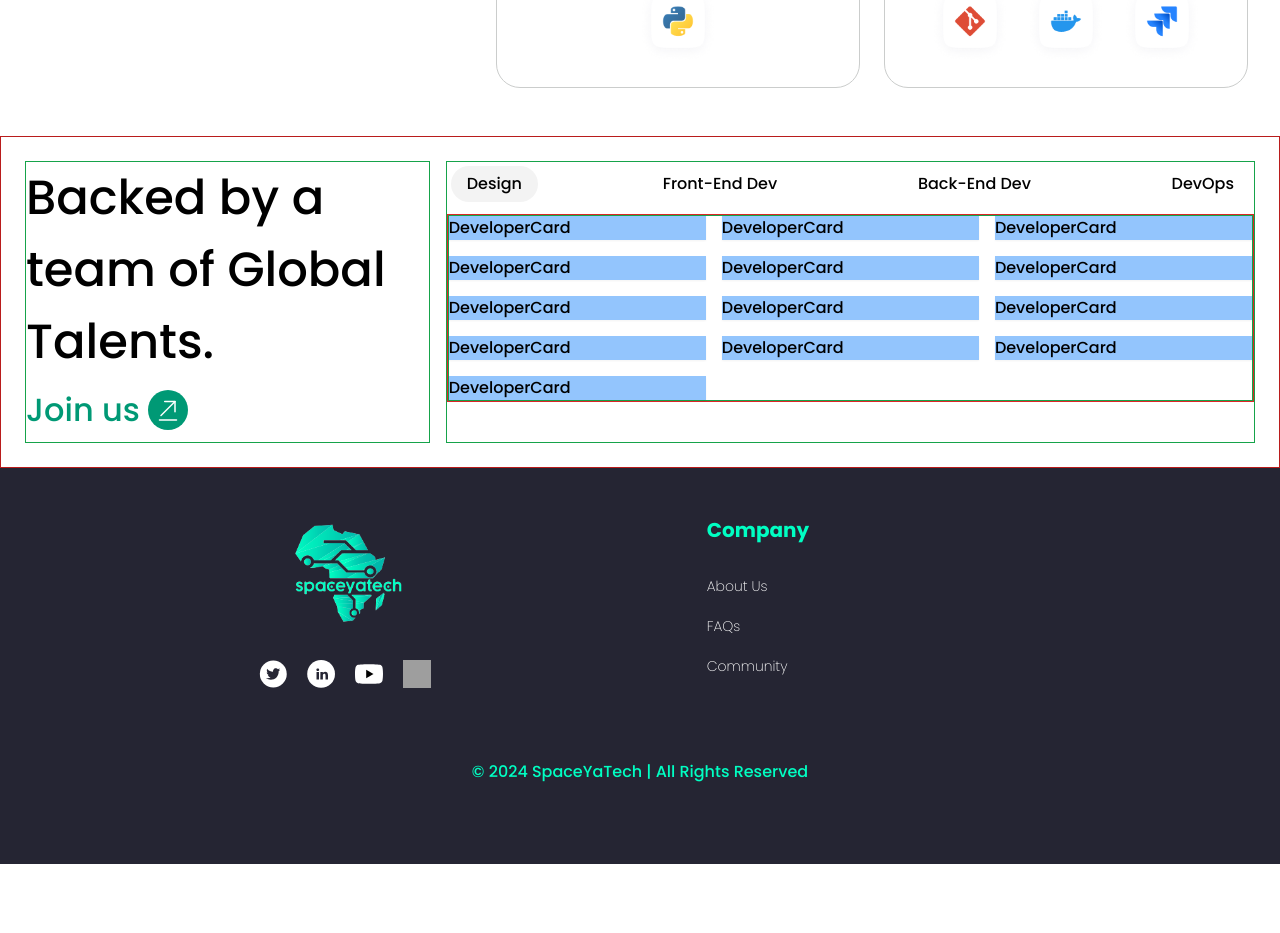
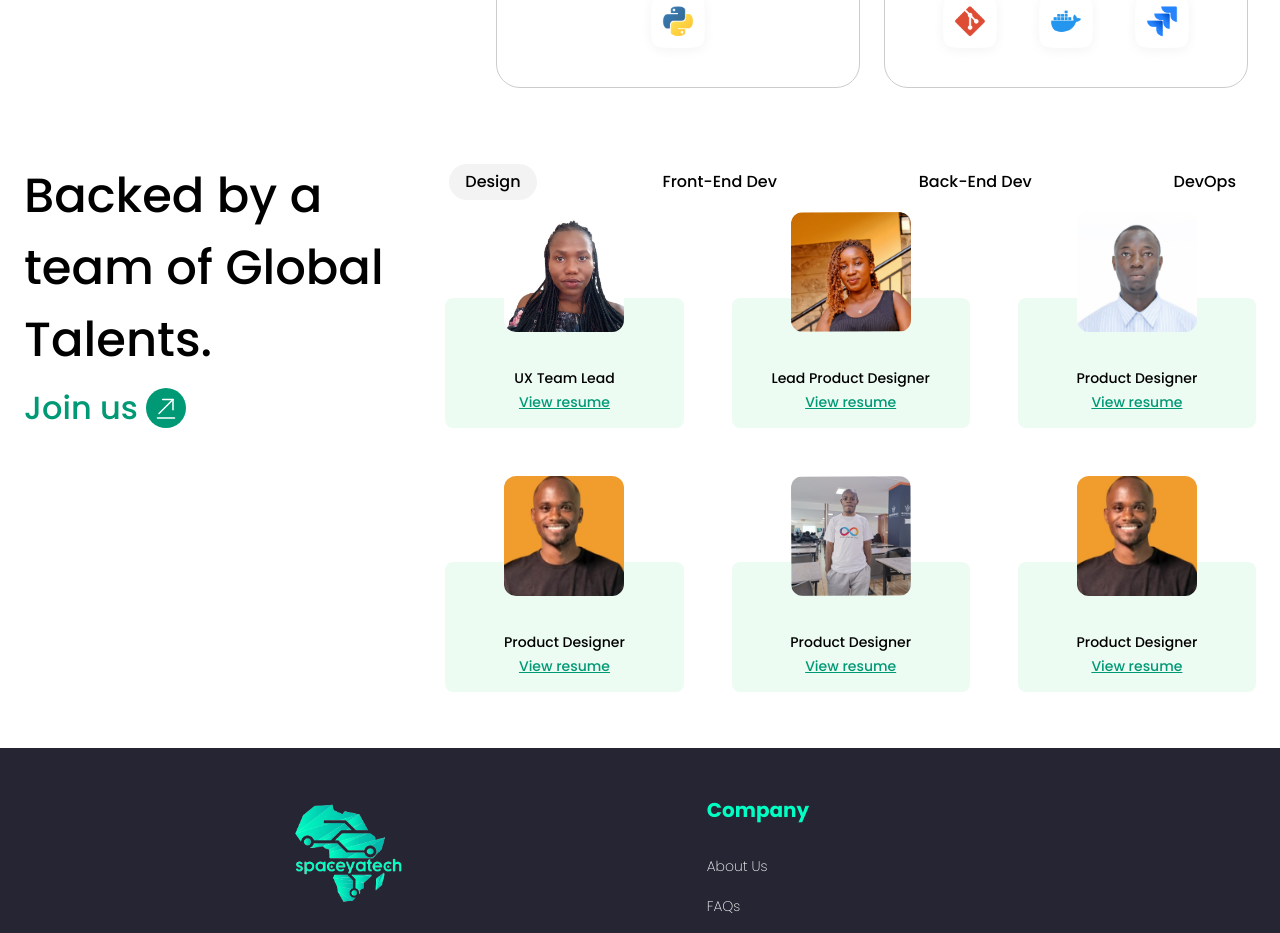
Before and after one commit to SpaceyaTech/SYT-Web-Redesign, a React (Vite) app: page /products in a window 1280 px wide. Shown: the part 3080-4013 px from the top of the page. Before the commit the page ends 3944 px from the top, so only its background shows below. Built offline with nearby package versions, Linux system fonts and the light colour scheme; no server answers; grey boxes are pictures that could not be loaded.

Commit message:
developecard build

```diff
--- a/src/APP/pages/products2/Products.jsx
+++ b/src/APP/pages/products2/Products.jsx
@@ -1,15 +1,18 @@
-import React from "react";
-import { HeroSection, ProductsSection, Team, TechStack } from "./sections";
+import React, { useEffect } from "react";
+import { HeroSection, ProductsSection, Teams, TechStack } from "./sections";
 
-function Products() {
+const Products = () => {
+  useEffect(() => {
+    window.scrollTo(0, 0);
+  }, []);
   return (
     <>
       <HeroSection />
       <ProductsSection />
       <TechStack />
-      <Team />
+      <Teams />
     </>
   );
-}
+};
 
 export default Products;
--- a/src/APP/pages/products2/data.js
+++ b/src/APP/pages/products2/data.js
@@ -1,3 +1,10 @@
+import {
+  aaron,
+  emmy,
+  fred,
+  juma,
+  pamela,
+} from "../../../assets/images/aboutPage";
 import {
   angular,
   django,
@@ -84,143 +91,111 @@ export const teams = {
   Design: [
     {
       id: 1,
-      title:
-        "Does drinking coffee make you smarter? Does drinking coffee make you smarter? Does drinking coffee make you smarter?",
-      date: "5h ago",
-      commentCount: 5,
-      shareCount: 2,
+      name: "Emmy Akinyi",
+      title: "UX Team Lead",
+      headshot: emmy,
     },
     {
       id: 2,
-      title: "So you've bought coffee... now what?",
-      date: "2h ago",
-      commentCount: 3,
-      shareCount: 2,
+      name: "Pamela Owino",
+      title: "Lead Product Designer",
+      headshot: pamela,
     },
     {
       id: 3,
-      title: "So you've bought coffee... now what?",
-      date: "2h ago",
-      commentCount: 3,
-      shareCount: 2,
+      name: "Aoron Abubakar",
+      title: "Product Designer",
+      headshot: aaron,
     },
     {
       id: 4,
-      title: "So you've bought coffee... now what?",
-      date: "2h ago",
-      commentCount: 3,
-      shareCount: 2,
+      name: "Robert Okusi",
+      title: "Product Designer",
+      headshot: fred,
     },
     {
       id: 5,
-      title: "So you've bought coffee... now what?",
-      date: "2h ago",
-      commentCount: 3,
-      shareCount: 2,
+      name: "Temitayo Adeleye",
+      title: "Product Designer",
+      headshot: juma,
     },
     {
       id: 6,
-      title: "So you've bought coffee... now what?",
-      date: "2h ago",
-      commentCount: 3,
-      shareCount: 2,
-    },
-    {
-      id: 7,
-      title: "So you've bought coffee... now what?",
-      date: "2h ago",
-      commentCount: 3,
-      shareCount: 2,
-    },
-    {
-      id: 8,
-      title: "So you've bought coffee... now what?",
-      date: "2h ago",
-      commentCount: 3,
-      shareCount: 2,
-    },
-    {
-      id: 9,
-      title: "So you've bought coffee... now what?",
-      date: "2h ago",
-      commentCount: 3,
-      shareCount: 2,
-    },
-    {
-      id: 10,
-      title: "So you've bought coffee... now what?",
-      date: "2h ago",
-      commentCount: 3,
-      shareCount: 2,
-    },
-    {
-      id: 11,
-      title: "So you've bought coffee... now what?",
-      date: "2h ago",
-      commentCount: 3,
-      shareCount: 2,
-    },
-    {
-      id: 12,
-      title: "So you've bought coffee... now what?",
-      date: "2h ago",
-      commentCount: 3,
-      shareCount: 2,
-    },
-    {
-      id: 13,
-      title: "So you've bought coffee... now what?",
-      date: "2h ago",
-      commentCount: 3,
-      shareCount: 2,
+      name: "Olaniran Rasheed",
+      title: "Product Designer",
+      headshot: fred,
     },
   ],
   "Front-End Dev": [
     {
       id: 1,
-      title: "Is tech making coffee better or worse?",
-      date: "Jan 7",
-      commentCount: 29,
-      shareCount: 16,
+      name: "Emmy Akinyi",
+      title: "UX Team Lead",
+      headshot: emmy,
     },
     {
-      id: 2,
-      title: "The most innovative things happening in coffee",
-      date: "Mar 19",
-      commentCount: 24,
-      shareCount: 12,
+      id: 3,
+      name: "Aoron Abubakar",
+      title: "Product Designer",
+      headshot: aaron,
+    },
+    {
+      id: 4,
+      name: "Robert Okusi",
+      title: "Product Designer",
+      headshot: fred,
+    },
+    {
+      id: 5,
+      name: "Temitayo Adeleye",
+      title: "Product Designer",
+      headshot: juma,
+    },
+    {
+      id: 6,
+      name: "Olaniran Rasheed",
+      title: "Product Designer",
+      headshot: fred,
     },
   ],
   "Back-End Dev": [
     {
-      id: 1,
-      title: "Ask Me Anything: 10 answers to your questions about coffee",
-      date: "2d ago",
-      commentCount: 9,
-      shareCount: 5,
+      id: 4,
+      name: "Robert Okusi",
+      title: "Product Designer",
+      headshot: fred,
     },
     {
-      id: 2,
-      title: "The worst advice we've ever heard about coffee",
-      date: "4d ago",
-      commentCount: 1,
-      shareCount: 2,
+      id: 5,
+      name: "Temitayo Adeleye",
+      title: "Product Designer",
+      headshot: juma,
+    },
+    {
+      id: 6,
+      name: "Olaniran Rasheed",
+      title: "Product Designer",
+      headshot: fred,
     },
   ],
   DevOps: [
     {
       id: 1,
-      title: "Ask Me Anything: 10 answers to your questions about coffee",
-      date: "2d ago",
-      commentCount: 9,
-      shareCount: 5,
+      name: "Emmy Akinyi",
+      title: "UX Team Lead",
+      headshot: emmy,
     },
     {
       id: 2,
-      title: "The worst advice we've ever heard about coffee",
-      date: "4d ago",
-      commentCount: 1,
-      shareCount: 2,
+      name: "Pamela Owino",
+      title: "Lead Product Designer",
+      headshot: pamela,
+    },
+    {
+      id: 3,
+      name: "Aoron Abubakar",
+      title: "Product Designer",
+      headshot: aaron,
     },
   ],
 };
--- a/src/APP/pages/products2/sections/DeveloperCard.jsx
+++ b/src/APP/pages/products2/sections/DeveloperCard.jsx
@@ -1,7 +1,34 @@
 import React from "react";
 
-function DeveloperCard() {
-  return <div className="relative shadow-sm bg-blue-300">DeveloperCard</div>;
-}
+const DeveloperCard = ({ name, title, headshot }) => {
+  return (
+    <div className="relative h-[216px]">
+      {/* headshot */}
+      <img
+        src={headshot}
+        alt={name}
+        className="h-[120px] w-[120px] rounded-xl object-cover z-10 absolute top-0 left-1/2 transform -translate-x-1/2 shadow-md md:shadow-transparent"
+      />
+
+      {/* Details */}
+      <div className="bg-[#EDFCF3] absolute bottom-0 left-0 w-full h-3/5 flex flex-col items-center justify-end text-center gap-1 pb-5 md:pb-4 rounded-md md:rounded-lg shadow-md md:shadow-transparent">
+        <h3 className="text-[15px] leading-5 font-medium md:text-xl md:leading-6 capitalize">
+          {NamedNodeMap}
+        </h3>
+        <span className="text-xs font-normal md:text-sm capitalize">
+          {title}
+        </span>
+        <a
+          href="/products"
+          target="_blank"
+          rel="noopener noreferrer"
+          className="text-[#009975] text-[11px] font-normal underline mt-1/2 md:text-sm"
+        >
+          View resume
+        </a>
+      </div>
+    </div>
+  );
+};
 
 export default DeveloperCard;
--- a/src/APP/pages/products2/sections/HeroSection.jsx
+++ b/src/APP/pages/products2/sections/HeroSection.jsx
@@ -1,6 +1,6 @@
 import React from "react";
 
-function HeroSection() {
+const HeroSection = () => {
   return (
     <section className="py-4 md:py-8 flex flex-col gap-6 md:gap-8 items-center justify-center md:max-w-4xl mx-auto">
       {/* text section */}
@@ -27,6 +27,6 @@ function HeroSection() {
       </div>
     </section>
   );
-}
+};
 
 export default HeroSection;
--- a/src/APP/pages/products2/sections/ProductsCard.jsx
+++ b/src/APP/pages/products2/sections/ProductsCard.jsx
@@ -1,7 +1,7 @@
 import React from "react";
 import { upleft } from "../../../../assets/images/icons";
 
-function ProductsCard({ name, desc, img, link, index }) {
+const ProductsCard = ({ name, desc, img, link, index }) => {
   return (
     <div
       className={`flex flex-col
@@ -49,6 +49,6 @@ function ProductsCard({ name, desc, img, link, index }) {
       </a>
     </div>
   );
-}
+};
 
 export default ProductsCard;
--- a/src/APP/pages/products2/sections/ProductsSection.jsx
+++ b/src/APP/pages/products2/sections/ProductsSection.jsx
@@ -3,7 +3,7 @@ import React from "react";
 import ProductsCard from "./ProductsCard";
 import { products } from "../data";
 
-function ProductsSection() {
+const ProductsSection = () => {
   return (
     <section className="py-2 px-4 md:px-8 md:py-4 flex flex-col gap-6 md:gap-10">
       {products.map(({ name, desc, img, link }, i) => (
@@ -18,6 +18,6 @@ function ProductsSection() {
       ))}
     </section>
   );
-}
+};
 
 export default ProductsSection;
--- a/src/APP/pages/products2/sections/StackCategory.jsx
+++ b/src/APP/pages/products2/sections/StackCategory.jsx
@@ -1,6 +1,6 @@
 import React from "react";
 
-function StackCategory({ category, stack }) {
+const StackCategory = ({ category, stack }) => {
   return (
     <div className="border border-[#CBCDCC] rounded-3xl p-3 md:p-6 flex flex-col gap-4 md:gap-4 w-full h-fit sm:w-[364px]">
       <h3 className="pl-8 md:pl-4 text-lg md:text-2xl font-medium">
@@ -18,6 +18,6 @@ function StackCategory({ category, stack }) {
       </div>
     </div>
   );
-}
+};
 
 export default StackCategory;
--- a/src/APP/pages/products2/sections/Team.jsx
+++ b/src/APP/pages/products2/sections/Teams.jsx
@@ -8,13 +8,13 @@ function classNames(...classes) {
   return classes.filter(Boolean).join(" ");
 }
 
-function Team() {
+const Teams = () => {
   let [categories] = useState(teams);
 
   return (
-    <section className="border border-red-700 p-3 md:p-6 flex flex-col md:flex-row gap-6 md:gap-4">
+    <section className="p-3 md:p-6 flex flex-col md:flex-row gap-6 md:gap-4 mb-4 md:mb-8">
       {/* Header */}
-      <div className="border border-green-600 w-full md:w-1/3 gap-3 md:gap-6">
+      <div className="w-full md:w-1/3 gap-3 md:gap-6">
         <h3 className="text-[25px] font-medium leading-9 md:text-5xl md:leading-normal">
           Backed by a team of Global Talents.
         </h3>
@@ -37,7 +37,7 @@ function Team() {
       </div>
 
       {/* Tabs */}
-      <div className="border border-green-600 w-full md:w-2/3">
+      <div className="w-full md:w-2/3">
         <Tab.Group>
           <Tab.List className="flex space-x-2 justify-between w-full overflow-x-auto bg-transparent p-1">
             {Object.keys(categories).map((category) => (
@@ -57,16 +57,21 @@ function Team() {
               </Tab>
             ))}
           </Tab.List>
-          <Tab.Panels className="mt-1 md:mt-2 w-full border border-red-600">
+          <Tab.Panels className="mt-1 md:mt-2 w-full">
             {Object.values(categories).map((posts, idx) => (
               <Tab.Panel
                 key={idx}
                 className={classNames(
-                  "bg-white grid grid-cols-2 md:grid-cols-3 gap-4 w-full border border-green-600"
+                  "bg-white grid grid-cols-2 md:grid-cols-3 gap-4 md:gap-7 lg:gap-12 w-full"
                 )}
               >
-                {posts.map((post) => (
-                  <DeveloperCard key={post.id} />
+                {posts.map(({ id, name, title, headshot }) => (
+                  <DeveloperCard
+                    key={id}
+                    name={name}
+                    title={title}
+                    headshot={headshot}
+                  />
                 ))}
               </Tab.Panel>
             ))}
@@ -75,6 +80,6 @@ function Team() {
       </div>
     </section>
   );
-}
+};
 
-export default Team;
+export default Teams;
--- a/src/APP/pages/products2/sections/TechStack.jsx
+++ b/src/APP/pages/products2/sections/TechStack.jsx
@@ -2,7 +2,7 @@ import React from "react";
 import StackCategory from "./StackCategory";
 import { stackCollection } from "../data";
 
-function TechStack() {
+const TechStack = () => {
   return (
     <section className="px-4 md:px-8 py-6 md:py-12 flex flex-col md:justify-between md:flex-row gap-5 md:gap-6">
       <h5 className="font-medium md:text-3xl lg:text-5xl text-2xl leading-[38px] md:leading-[64px] lg:leading-[48px] md:max-w-[430px]">
@@ -23,6 +23,6 @@ function TechStack() {
       </div>
     </section>
   );
-}
+};
 
 export default TechStack;
--- a/src/APP/pages/products2/sections/index.js
+++ b/src/APP/pages/products2/sections/index.js
@@ -3,7 +3,7 @@ import { default as ProductsSection } from "./ProductsSection";
 import { default as ProductsCard } from "./ProductsCard";
 import { default as TechStack } from "./TechStack";
 import { default as StackCategory } from "./StackCategory";
-import { default as Team } from "./Team";
+import { default as Teams } from "./Teams";
 import { default as DeveloperCard } from "./DeveloperCard";
 
 export {
@@ -12,6 +12,6 @@ export {
   ProductsCard,
   TechStack,
   StackCategory,
-  Team,
+  Teams,
   DeveloperCard,
 };
```
